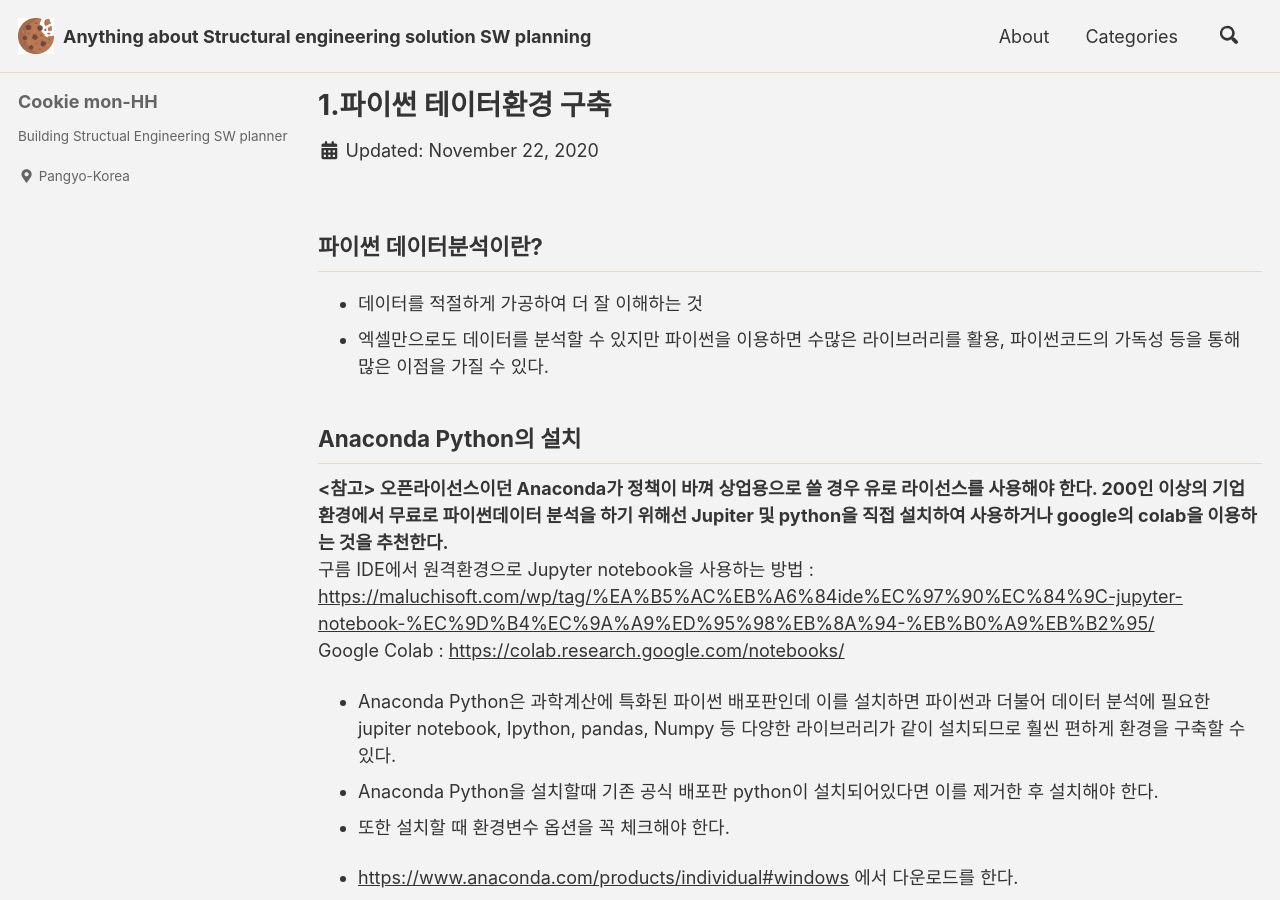
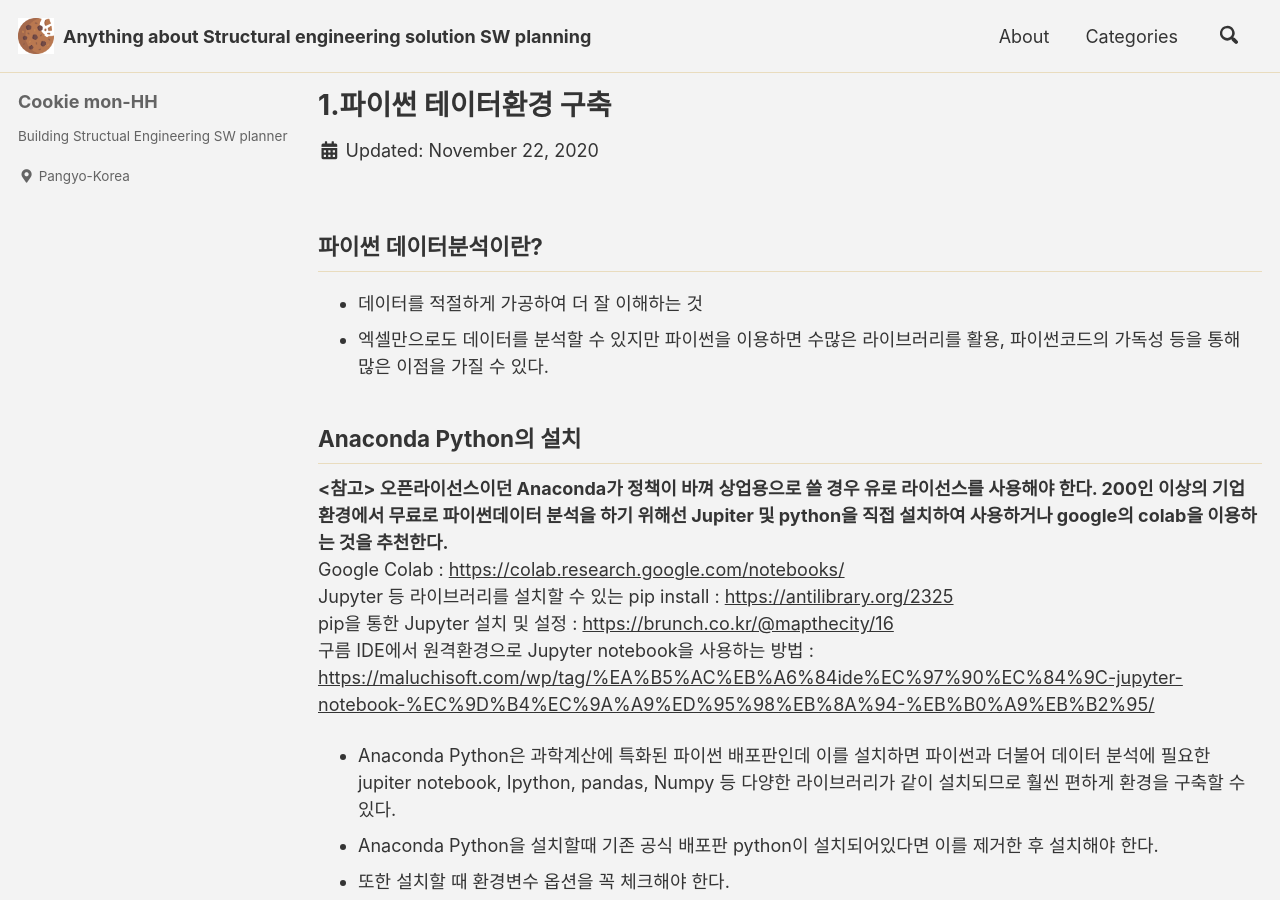
Before and after one commit to CookieMon-HH/cookiemon-hh.github.io, a Jekyll site: the page built from _posts/2020-11-22-1 1 파이썬 테이터환경 구축.md, in a window 1280 px wide and 900 px high. Built offline with Jekyll 4.4.1, drawn with Linux system fonts in a browser that asks for light colours; cached includes are drawn as plain includes; a script that is not in the unit is left out; comment, search, counter and statistics services are not loaded.

Commit message:
Update 2020-11-22-1 1 파이썬 테이터환경 구축.md

```diff
--- a/_posts/2020-11-22-1 1 파이썬 테이터환경 구축.md
+++ b/_posts/2020-11-22-1 1 파이썬 테이터환경 구축.md
@@ -19,8 +19,10 @@
 
 **\<참고\> 오픈라이선스이던 Anaconda가 정책이 바껴 상업용으로 쓸 경우 유로 라이선스를 사용해야 한다.
 200인 이상의 기업 환경에서 무료로 파이썬데이터 분석을 하기 위해선 Jupiter 및 python을 직접 설치하여 사용하거나 google의 colab을 이용하는 것을 추천한다.**
+Google Colab : <https://colab.research.google.com/notebooks/>
+Jupyter 등 라이브러리를 설치할 수 있는 pip install : <https://antilibrary.org/2325>
+pip을 통한 Jupyter 설치 및 설정 : <https://brunch.co.kr/@mapthecity/16>
 구름 IDE에서 원격환경으로 Jupyter notebook을 사용하는 방법 : <https://maluchisoft.com/wp/tag/%EA%B5%AC%EB%A6%84ide%EC%97%90%EC%84%9C-jupyter-notebook-%EC%9D%B4%EC%9A%A9%ED%95%98%EB%8A%94-%EB%B0%A9%EB%B2%95/>
-Google Colab : <https://colab.research.google.com/notebooks/>
 
 
 - Anaconda Python은 과학계산에 특화된 파이썬 배포판인데 이를 설치하면 파이썬과 더불어
```
